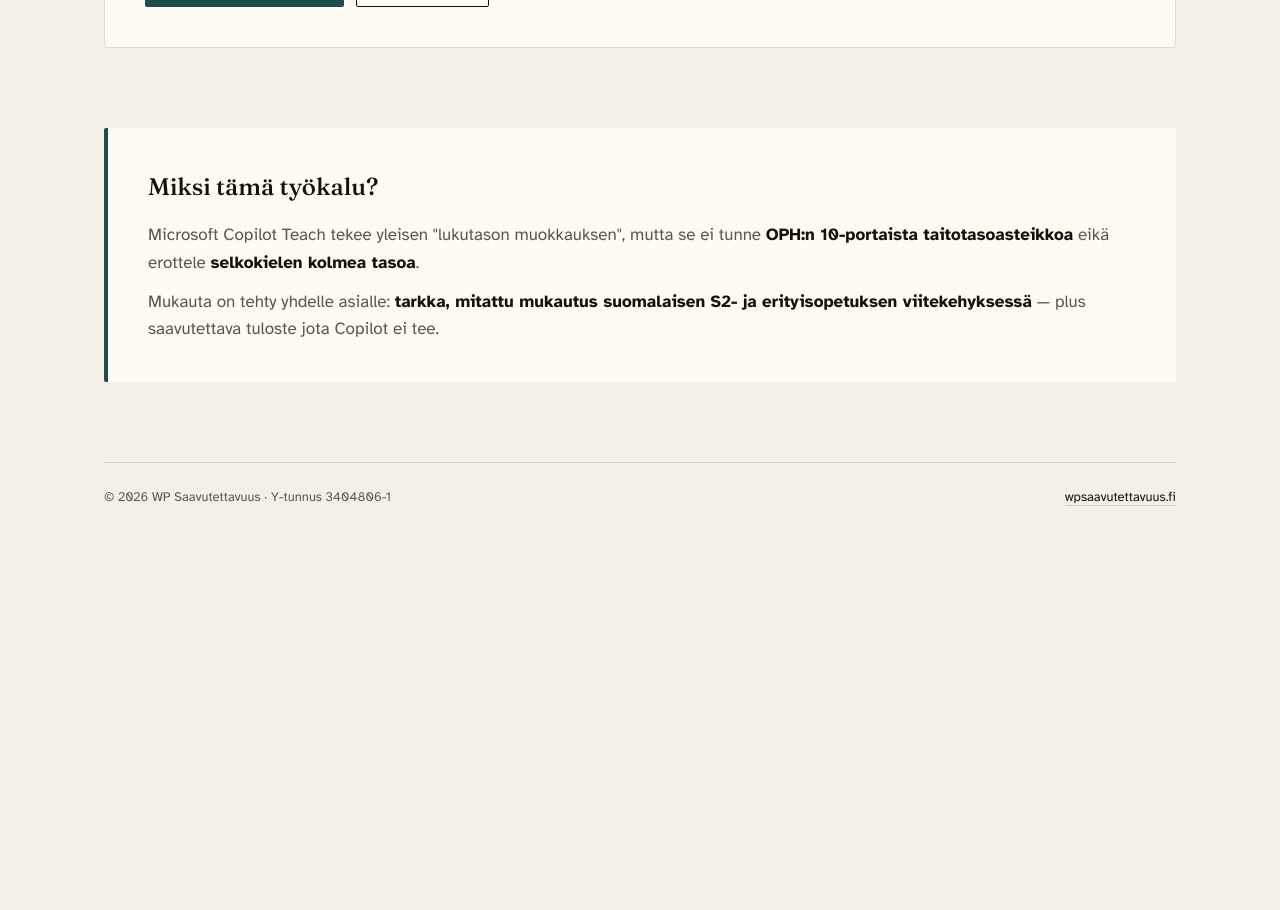
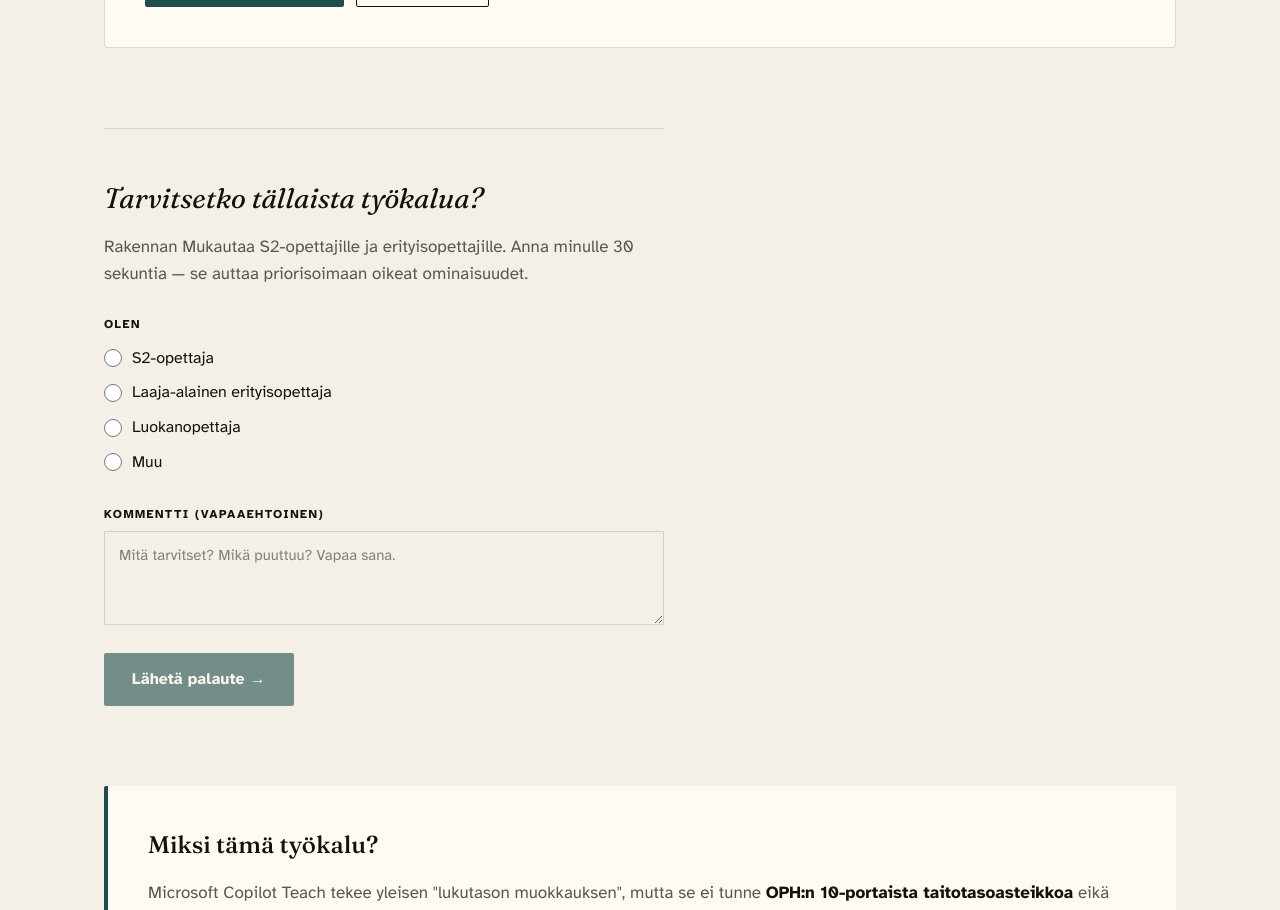
Before and after one commit to mikko-lab/mukauta-, a Next.js app: page / in a window 1280 px wide. Shown: the part 1000-1910 px from the top of the page. Before the commit the page ends 1587 px from the top, so only its background shows below. Built offline with nearby package versions, Linux system fonts and the light colour scheme.

Commit message:
Add feedback form with Resend email

```diff
--- a/package.json
+++ b/package.json
@@ -15,7 +15,8 @@
     "file-saver": "^2.0.5",
     "next": "16.2.6",
     "react": "19.2.4",
-    "react-dom": "19.2.4"
+    "react-dom": "19.2.4",
+    "resend": "^6.12.3"
   },
   "devDependencies": {
     "@tailwindcss/postcss": "^4",
--- /dev/null
+++ b/src/app/api/feedback/route.ts
@@ -0,0 +1,37 @@
+import { Resend } from "resend";
+
+const resend = new Resend(process.env.RESEND_API_KEY);
+
+const ROLES: Record<string, string> = {
+  s2: "S2-opettaja",
+  erityis: "Laaja-alainen erityisopettaja",
+  luokka: "Luokanopettaja",
+  muu: "Muu",
+};
+
+export async function POST(req: Request) {
+  const { role, comment } = await req.json();
+
+  if (!role) {
+    return new Response("Rooli puuttuu", { status: 400 });
+  }
+
+  try {
+    await resend.emails.send({
+      from: "Mukauta Palaute <onboarding@resend.dev>",
+      to: "mikkotark@protonmail.com",
+      subject: `Mukauta-palaute: ${ROLES[role] ?? role}`,
+      html: `
+        <p><strong>Opettajatyyppi:</strong> ${ROLES[role] ?? role}</p>
+        ${comment ? `<p><strong>Kommentti:</strong><br>${comment.replace(/\n/g, "<br>")}</p>` : ""}
+        <hr>
+        <p style="color:#888;font-size:12px">Lähetetty mukauta.vercel.app</p>
+      `,
+    });
+
+    return new Response("ok", { status: 200 });
+  } catch (e: unknown) {
+    const message = e instanceof Error ? e.message : "Tuntematon virhe";
+    return new Response(message, { status: 500 });
+  }
+}
--- a/src/app/page.tsx
+++ b/src/app/page.tsx
@@ -45,6 +45,26 @@ export default function Home() {
   const [error, setError] = useState("");
   const resultRef = useRef<HTMLElement>(null);
   const abortRef = useRef<AbortController | null>(null);
+
+  const [fbRole, setFbRole] = useState("");
+  const [fbComment, setFbComment] = useState("");
+  const [fbStatus, setFbStatus] = useState<"idle" | "sending" | "done" | "error">("idle");
+
+  async function handleFeedback(e: React.FormEvent) {
+    e.preventDefault();
+    if (!fbRole) return;
+    setFbStatus("sending");
+    try {
+      const res = await fetch("/api/feedback", {
+        method: "POST",
+        headers: { "Content-Type": "application/json" },
+        body: JSON.stringify({ role: fbRole, comment: fbComment }),
+      });
+      setFbStatus(res.ok ? "done" : "error");
+    } catch {
+      setFbStatus("error");
+    }
+  }
 
   async function handleMukauta() {
     if (!sourceText.trim()) return;
@@ -640,6 +660,112 @@ export default function Home() {
             </section>
           )}
 
+          {/* Feedback */}
+          <section
+            aria-labelledby="feedback-heading"
+            style={{
+              marginTop: 80,
+              paddingTop: 48,
+              borderTop: "1px solid var(--border)",
+              maxWidth: 560,
+            }}
+          >
+            <h2
+              id="feedback-heading"
+              style={{ fontFamily: "Fraunces, serif", fontStyle: "italic", fontSize: 28, fontWeight: 400, margin: "0 0 12px" }}
+            >
+              Tarvitsetko tällaista työkalua?
+            </h2>
+            <p style={{ color: "var(--ink-soft)", margin: "0 0 28px", lineHeight: 1.6 }}>
+              Rakennan Mukautaa S2-opettajille ja erityisopettajille. Anna minulle 30 sekuntia — se auttaa priorisoimaan oikeat ominaisuudet.
+            </p>
+
+            {fbStatus === "done" ? (
+              <p style={{ fontWeight: 700, color: "var(--accent)" }}>Kiitos palautteesta! 🙏</p>
+            ) : (
+              <form onSubmit={handleFeedback} noValidate>
+                <fieldset style={{ border: "none", padding: 0, margin: "0 0 20px" }}>
+                  <legend style={{ fontSize: 12, fontWeight: 700, textTransform: "uppercase", letterSpacing: "0.12em", marginBottom: 12, display: "block" }}>
+                    Olen
+                  </legend>
+                  {[
+                    { value: "s2", label: "S2-opettaja" },
+                    { value: "erityis", label: "Laaja-alainen erityisopettaja" },
+                    { value: "luokka", label: "Luokanopettaja" },
+                    { value: "muu", label: "Muu" },
+                  ].map((opt) => (
+                    <label
+                      key={opt.value}
+                      style={{ display: "flex", alignItems: "center", gap: 10, marginBottom: 10, cursor: "pointer", fontSize: 16 }}
+                    >
+                      <input
+                        type="radio"
+                        name="role"
+                        value={opt.value}
+                        checked={fbRole === opt.value}
+                        onChange={(e) => setFbRole(e.target.value)}
+                        style={{ width: 18, height: 18, accentColor: "var(--accent)", flexShrink: 0 }}
+                      />
+                      {opt.label}
+                    </label>
+                  ))}
+                </fieldset>
+
+                <div style={{ marginBottom: 20 }}>
+                  <label
+                    htmlFor="fb-comment"
+                    style={{ display: "block", fontSize: 12, fontWeight: 700, textTransform: "uppercase", letterSpacing: "0.12em", marginBottom: 8 }}
+                  >
+                    Kommentti (vapaaehtoinen)
+                  </label>
+                  <textarea
+                    id="fb-comment"
+                    value={fbComment}
+                    onChange={(e) => setFbComment(e.target.value)}
+                    rows={3}
+                    placeholder="Mitä tarvitset? Mikä puuttuu? Vapaa sana."
+                    style={{
+                      width: "100%",
+                      fontFamily: "inherit",
+                      fontSize: 15,
+                      padding: "12px 14px",
+                      background: "var(--paper)",
+                      color: "var(--ink)",
+                      border: "1px solid var(--border)",
+                      borderRadius: 2,
+                      lineHeight: 1.5,
+                      resize: "vertical",
+                    }}
+                  />
+                </div>
+
+                <button
+                  type="submit"
+                  disabled={!fbRole || fbStatus === "sending"}
+                  style={{
+                    fontFamily: "inherit",
+                    fontSize: 16,
+                    fontWeight: 700,
+                    padding: "14px 28px",
+                    background: "var(--accent)",
+                    color: "var(--paper-soft)",
+                    border: "none",
+                    borderRadius: 2,
+                    cursor: !fbRole || fbStatus === "sending" ? "not-allowed" : "pointer",
+                    opacity: !fbRole || fbStatus === "sending" ? 0.6 : 1,
+                  }}
+                >
+                  {fbStatus === "sending" ? "Lähetetään…" : "Lähetä palaute →"}
+                </button>
+                {fbStatus === "error" && (
+                  <p style={{ marginTop: 12, color: "var(--warn)", fontWeight: 700 }} role="alert">
+                    ⚠ Lähetys epäonnistui. Kokeile uudelleen.
+                  </p>
+                )}
+              </form>
+            )}
+          </section>
+
           {/* Why this */}
           <section aria-labelledby="why-heading" className="why-card">
             <h2
```
Also changed, not shown: 1 other file (tests, documents, lock files or other folders).
